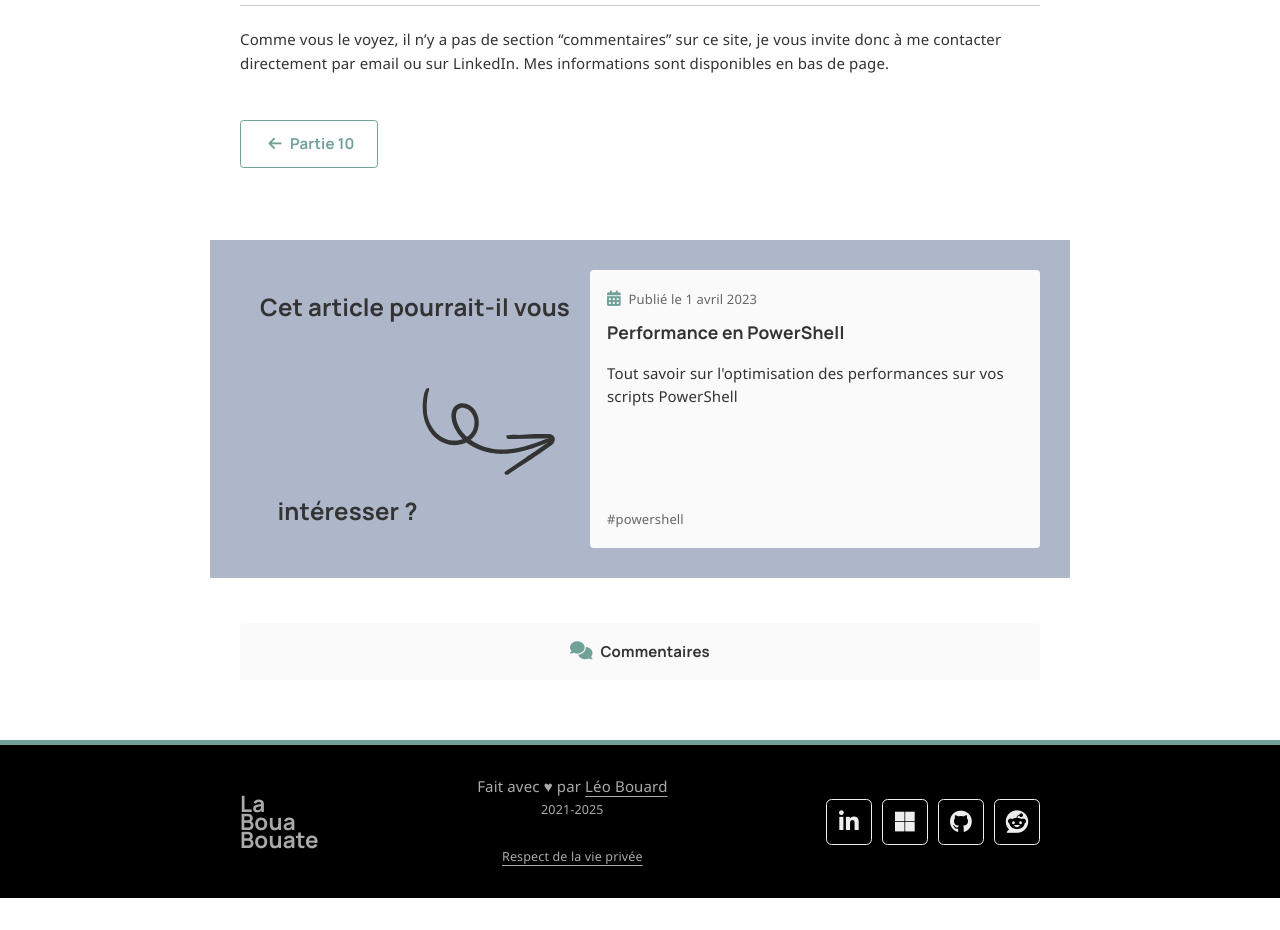
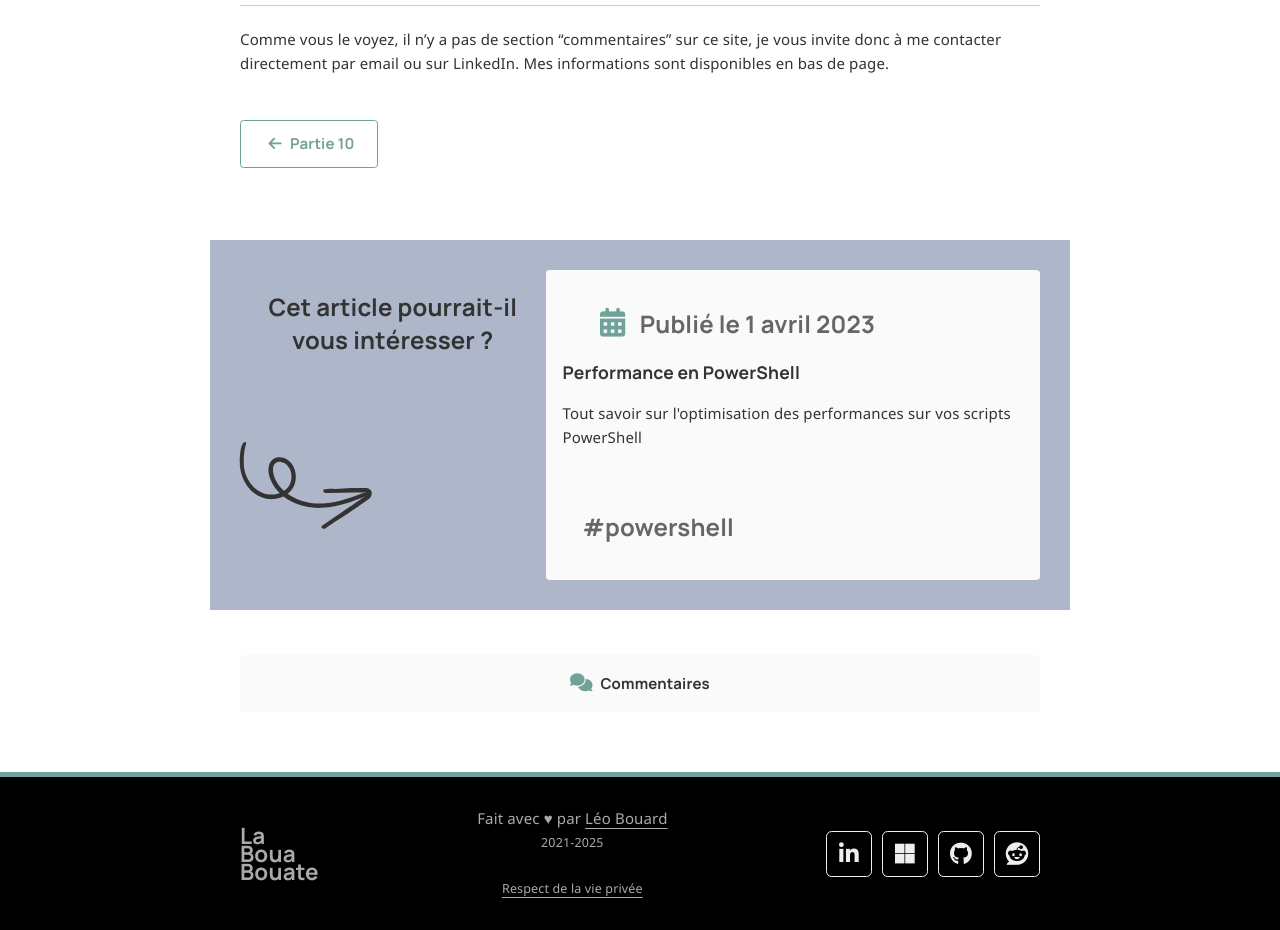
Before and after one commit to leobouard/leobouard.github.io, a Jekyll site: the page built from _posts/2022-12-01-cours-pratique-powershell-conclusion.md, in a window 1280 px wide. Shown: the part 1186-2116 px from the top of the page. Built offline with Jekyll 4.4.1, drawn with Linux system fonts in a browser that asks for light colours; nearby versions of some CDN libraries; some web fonts are replaced; comment, search, counter and statistics services are not loaded; before the commit the page ends 2084 px from its top, so only the background shows below that.

Commit message:
Modification affichage arrow

```diff
--- a/_layouts/post.html
+++ b/_layouts/post.html
@@ -66,9 +66,10 @@ layout: default
 {% if page.nextLink == nil %}
 <section class="recommandation">
   {% assign post = site.posts | where: "listed", true | sample %}
-  <span class="recommandation">Cet article pourrait-il vous intéresser ?
+  <div>
+    <span class="recommandation">Cet article pourrait-il vous intéresser ?</span>
     {% include doodle-arrow.html %}
-  </span>
+  </div>
   {% include post-preview.html id=post.id date=post.date title=post.title description=post.description tags=post.tags  %}
 </section>
 {% endif %}
--- a/_sass/containers.scss
+++ b/_sass/containers.scss
@@ -51,13 +51,14 @@ section.recommandation {
     justify-content: flex-end;
 }
 
-span.recommandation {
+section.recommandation span {
     font-family: var(--titlefont);
     max-width: 310px;
     font-size: x-large;
     text-align: center;
     line-height: 140%;
     margin: 20px;
+    display: block;
 }
 
 section.recommandation svg {
```
